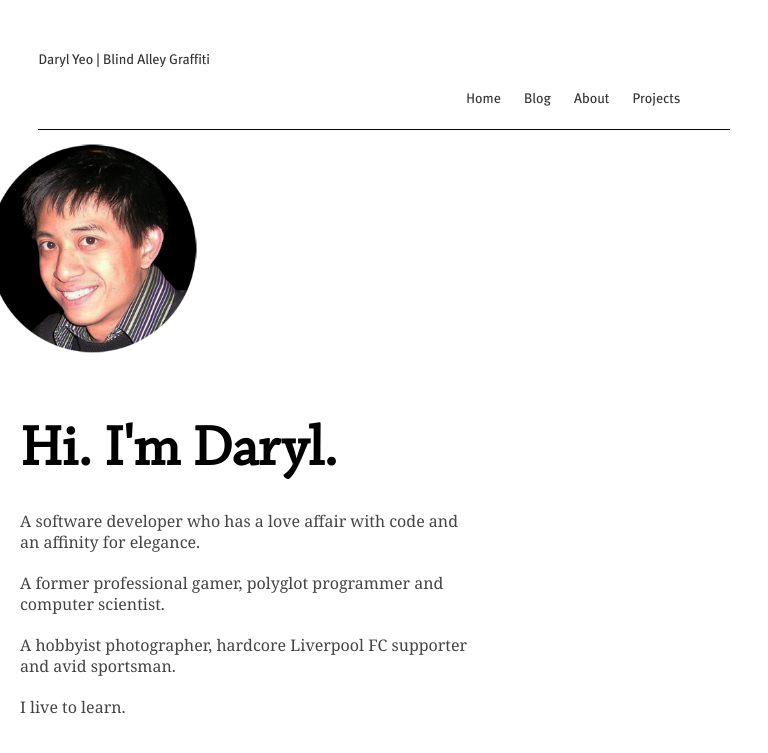
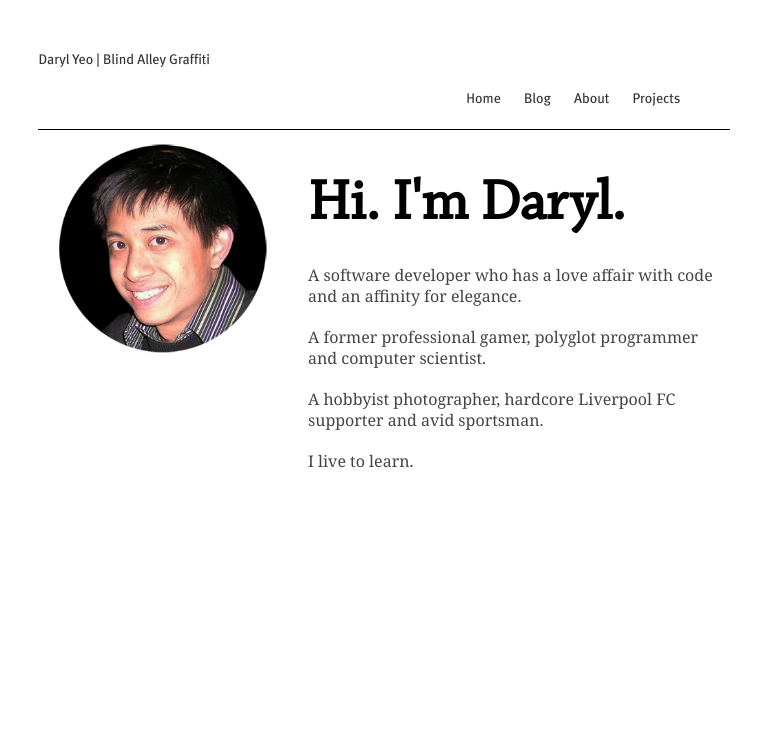
Before and after one commit to aacyun/jianxioy.github.com, a Jekyll site: the page built from index.html, in a window 768 px wide. Shown: the top 753 px of the page. Built offline with Jekyll 4.4.1, drawn with Linux system fonts in a browser that asks for light colours; Markdown is read by kramdown in place of the engine named in the settings.

Commit message:
Fixing mobile.

```diff
--- a/static/css/layout.css
+++ b/static/css/layout.css
@@ -136,10 +136,10 @@ h6 {
 			width: 90%;
 		}
 		#home-avatar {
-			right: 40px;
+			left: 30px;
 		}
 		#home-content {
-			width: 60%;
+			width: 55%;
 		}
 		#nav-primary ul {
    			position: relative;
```
